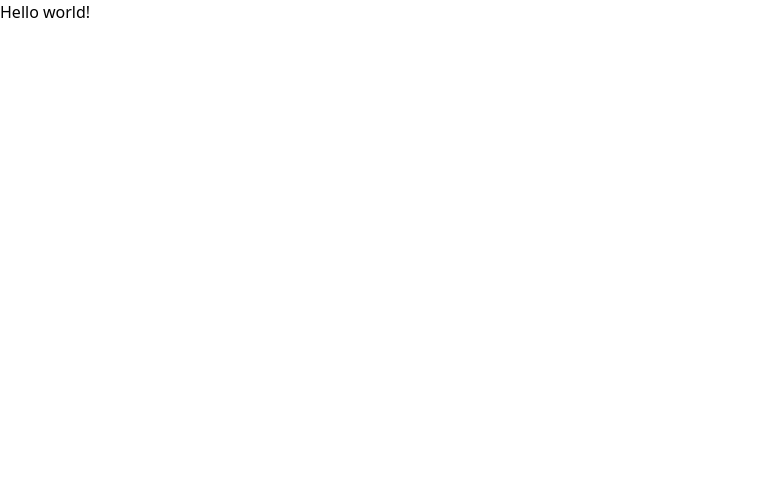
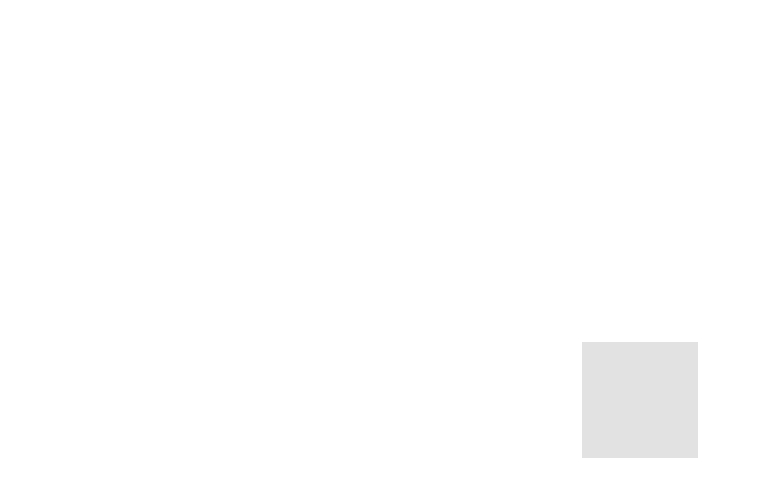
Before and after one commit to Vedang1102/mac-landing, a React (Vite) app: page / in a window 1280 px wide. Shown: the top 496 px of the page, without its empty margins (0-760 px from the left). Built offline with nearby package versions, Linux system fonts and the light colour scheme.

Commit message:
Three JS and Tailwind Css

```diff
--- a/package.json
+++ b/package.json
@@ -10,8 +10,12 @@
     "preview": "vite preview"
   },
   "dependencies": {
+    "@react-three/drei": "^9.112.0",
+    "@react-three/fiber": "^8.17.7",
+    "@types/three": "^0.168.0",
     "react": "^18.3.1",
-    "react-dom": "^18.3.1"
+    "react-dom": "^18.3.1",
+    "three": "^0.168.0"
   },
   "devDependencies": {
     "@eslint/js": "^9.9.0",
--- a/src/App.jsx
+++ b/src/App.jsx
@@ -1,7 +1,15 @@
-export default function App() {
+import { Canvas } from '@react-three/fiber'
+import React from 'react'
+import './style.css'
+
+const App = () => {
   return (
-    <h1 className="text-3xl font-bold underline">
-      Hello world!
-    </h1>
+    <Canvas>
+      <mesh>
+        <boxGeometry/>
+      </mesh>
+    </Canvas>
   )
 }
+
+export default App
--- /dev/null
+++ b/src/style.css
@@ -0,0 +1,9 @@
+html,body{
+    width: 100%;
+    height: 100%;
+}
+
+#root{
+    width: 100%;
+    height: 100%;
+}
```
